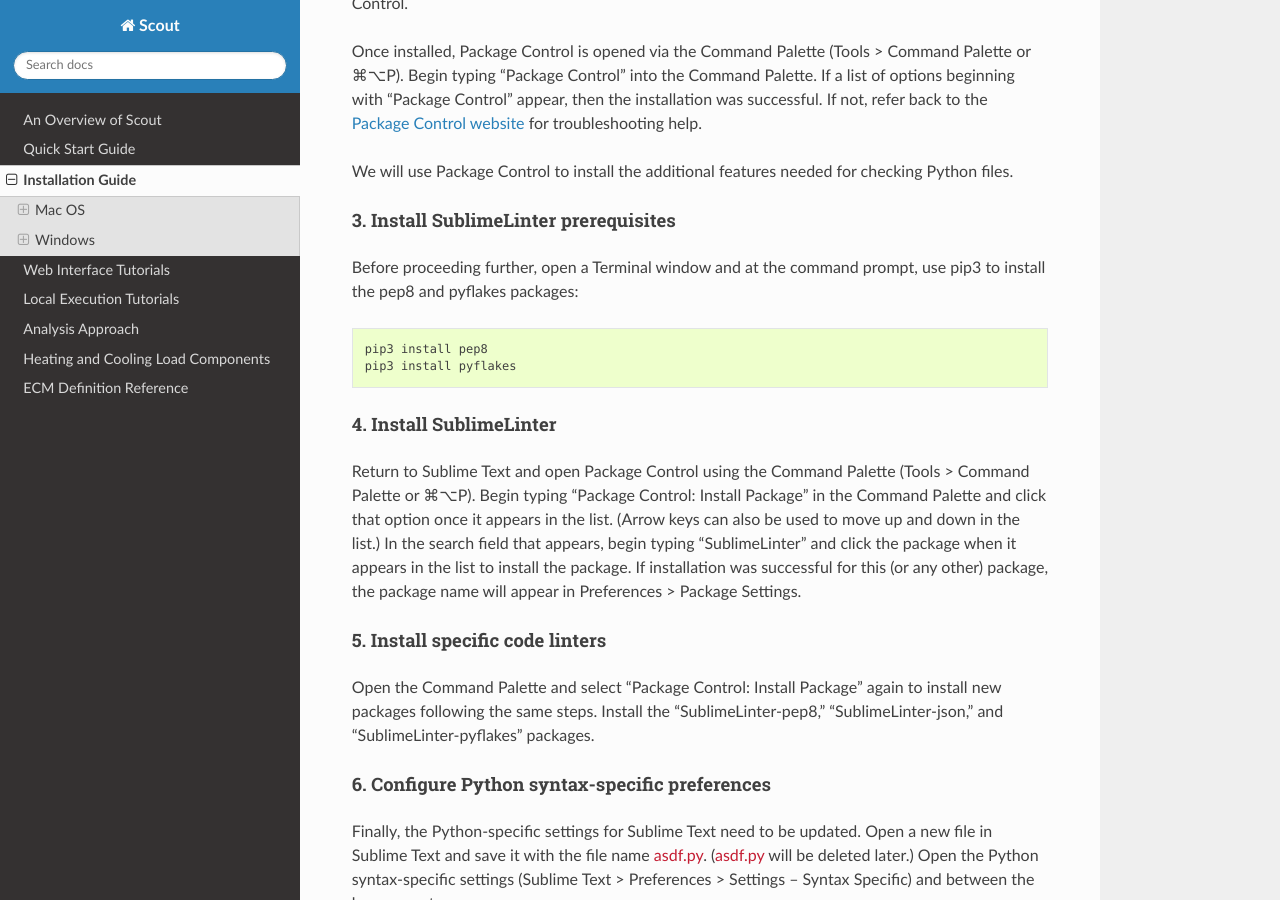
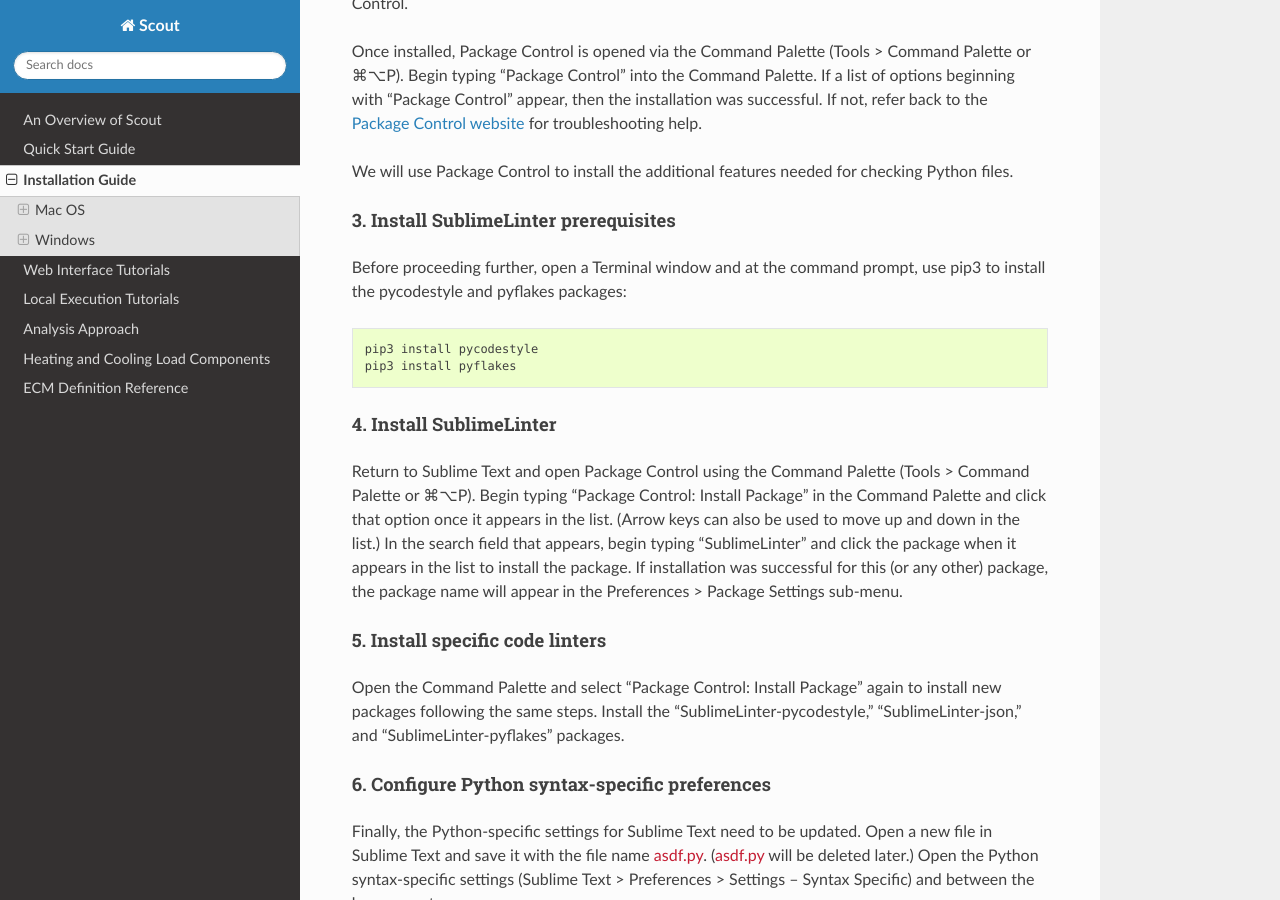
Before and after one commit to trynthink/scout, a Sphinx documentation site: the page built from docs/installation_guide.rst, in a window 1280 px wide and 900 px high, scrolled down 2839 px. Built offline with Sphinx 7.4.7 and the Read the Docs theme 2.0.0, drawn with Linux system fonts in a browser that asks for light colours; some of the changed text lies outside the part shown.

Commit message:
Update run_setup.py and documentation
Update run_setup.py and supporting documentation to explicitly mention option to move all currently inactive ECMs to the active list using the regex space character \s. Update the documentation to reflect the name change of the PEP 8 style guide checking package from pep8 to pycodestyle.

```diff
--- a/docs/installation_guide.rst
+++ b/docs/installation_guide.rst
@@ -1,11 +1,12 @@
 .. Substitutions
 .. |cmd| unicode:: U+2318
 .. |opt| unicode:: U+2325
-.. |editor requirements| replace:: support for syntax-specific code coloring and syntax-specific formatting and there should be linting_ for Python and JSON built-in or available through add-on packages. Python code linting should include checking for compliance with `PEP 8`_ and pyflakes_, at a minimum
+.. |editor requirements| replace:: support for syntax-specific code coloring and syntax-specific formatting and there should be linting_ for Python and JSON built-in or available through add-on packages. Python code linting should include checking for compliance with `PEP 8`_ (using the `pycodestyle`_ package) and pyflakes_, at a minimum
 
 .. CONSIDER FIXING EXPLICIT PEP 8 REFERENCE BY MOVING PYTHON LINTING INFORMATION TO A MULTIPLY-REFERENCED FOOTNOTE
 
 .. _PEP 8: https://www.python.org/dev/peps/pep-0008/
+.. _pycodestyle: https://pypi.org/project/pycodestyle/
 .. _pyflakes: https://pypi.python.org/pypi/pyflakes
 .. _linting: https://en.wikipedia.org/wiki/Lint_(software)
 
@@ -116,20 +117,20 @@
 3. Install SublimeLinter prerequisites
 **************************************
 
-Before proceeding further, open a Terminal window and at the command prompt, use pip3 to install the pep8 and pyflakes packages::
+Before proceeding further, open a Terminal window and at the command prompt, use pip3 to install the pycodestyle and pyflakes packages::
 
-   pip3 install pep8
+   pip3 install pycodestyle
    pip3 install pyflakes
 
 4. Install SublimeLinter
 ************************
 
-Return to Sublime Text and open Package Control using the Command Palette (Tools > Command Palette or |cmd|\ |opt|\ P). Begin typing "Package Control: Install Package" in the Command Palette and click that option once it appears in the list. (Arrow keys can also be used to move up and down in the list.) In the search field that appears, begin typing "SublimeLinter" and click the package when it appears in the list to install the package. If installation was successful for this (or any other) package, the package name will appear in Preferences > Package Settings.
+Return to Sublime Text and open Package Control using the Command Palette (Tools > Command Palette or |cmd|\ |opt|\ P). Begin typing "Package Control: Install Package" in the Command Palette and click that option once it appears in the list. (Arrow keys can also be used to move up and down in the list.) In the search field that appears, begin typing "SublimeLinter" and click the package when it appears in the list to install the package. If installation was successful for this (or any other) package, the package name will appear in the Preferences > Package Settings sub-menu.
 
 5. Install specific code linters
 ********************************
 
-Open the Command Palette and select "Package Control: Install Package" again to install new packages following the same steps. Install the "SublimeLinter-pep8," "SublimeLinter-json," and "SublimeLinter-pyflakes" packages.
+Open the Command Palette and select "Package Control: Install Package" again to install new packages following the same steps. Install the "SublimeLinter-pycodestyle," "SublimeLinter-json," and "SublimeLinter-pyflakes" packages.
 
 6. Configure Python syntax-specific preferences
 ***********************************************
@@ -149,7 +150,7 @@
 
 .. Open the zipped file downloaded from the Atom_ website and drag the Atom application to the Applications folder.
 
-.. Once Atom is installed, you must add the packages that check Python and JSON files for integrity. Open the Settings (Atom > Preferences), which will open a new tab in your Atom window. In the left sidebar in the newly opened Settings tab, click "Install." Type "linter-pep8" into the search field on the Install page and hit return (make sure "Packages" is selected as the search option). Identify the correct package ("linter-pep8") in the list of search results and click the appropriate "Install" button. Once complete, search again for "linter-jsonlint" and complete the installation.
+.. Once Atom is installed, you must add the packages that check Python and JSON files for integrity. Open the Settings (Atom > Preferences), which will open a new tab in your Atom window. In the left sidebar in the newly opened Settings tab, click "Install." Type "linter-pycodestyle" into the search field on the Install page and hit return (make sure "Packages" is selected as the search option). Identify the correct package ("linter-pycodestyle") in the list of search results and click the appropriate "Install" button. Once complete, search again for "linter-jsonlint" and complete the installation.
 
 
 4. Install R
@@ -239,9 +240,9 @@
 3. Install SublimeLinter prerequisites
 **************************************
 
-Before proceeding further, `open a command prompt`_ window and type the following commands to use pip to install the pep8 and pyflakes packages::
+Before proceeding further, `open a command prompt`_ window and type the following commands to use pip to install the pycodestyle and pyflakes packages::
 
-   py -3 -m pip install pep8
+   py -3 -m pip install pycodestyle
    py -3 -m pip install pyflakes
 
 Once you have
@@ -254,7 +255,7 @@
 5. Install specific code linters
 ********************************
 
-Open the Command Palette and select "Package Control: Install Package" again to install new packages following the same steps. Install the "SublimeLinter-pep8," "SublimeLinter-json," and "SublimeLinter-pyflakes" packages.
+Open the Command Palette and select "Package Control: Install Package" again to install new packages following the same steps. Install the "SublimeLinter-pycodestyle," "SublimeLinter-json," and "SublimeLinter-pyflakes" packages.
 
 6. Configure Python syntax-specific preferences
 ***********************************************
--- a/docs/tutorials.rst
+++ b/docs/tutorials.rst
@@ -1075,6 +1075,10 @@
 
 In this case, all ECM names that include "iecc" or do *not* include "ENERGY STAR" will be matched.
 
+To restore all ECMs to the active list from the inactive list, when prompted for the inactive to active move, enter: ::
+
+   \s
+
 If the user provides keywords for both moves (active to inactive and vice versa) and there are any ECMs that would be picked up by one or more keywords for the moves in each direction, the result would be an ECM being moved from active to inactive and then immediately back to active (or vice versa). For example, if the keyword "prospective" was provided for the move from active to inactive and "heat pump" for the move from inactive to active, an ECM with the name "Integrated Heat Pump (Prospective)" in either list would be matched by both keywords. To resolve these conflicts, the user would be prompted to decide whether each of these ECMs should end up in the active or inactive lists.
 
 Following these changes, the user will be asked whether additional ECMs should be moved to the inactive list if they are not applicable to the user's climate zone(s), building type, and/or structure type of interest. For example, a user will be prompted to select the building type (limited to only all residential or all commercial buildings) by number. ::
```
Also changed, not shown: run_setup.py (+6 -1 lines).
